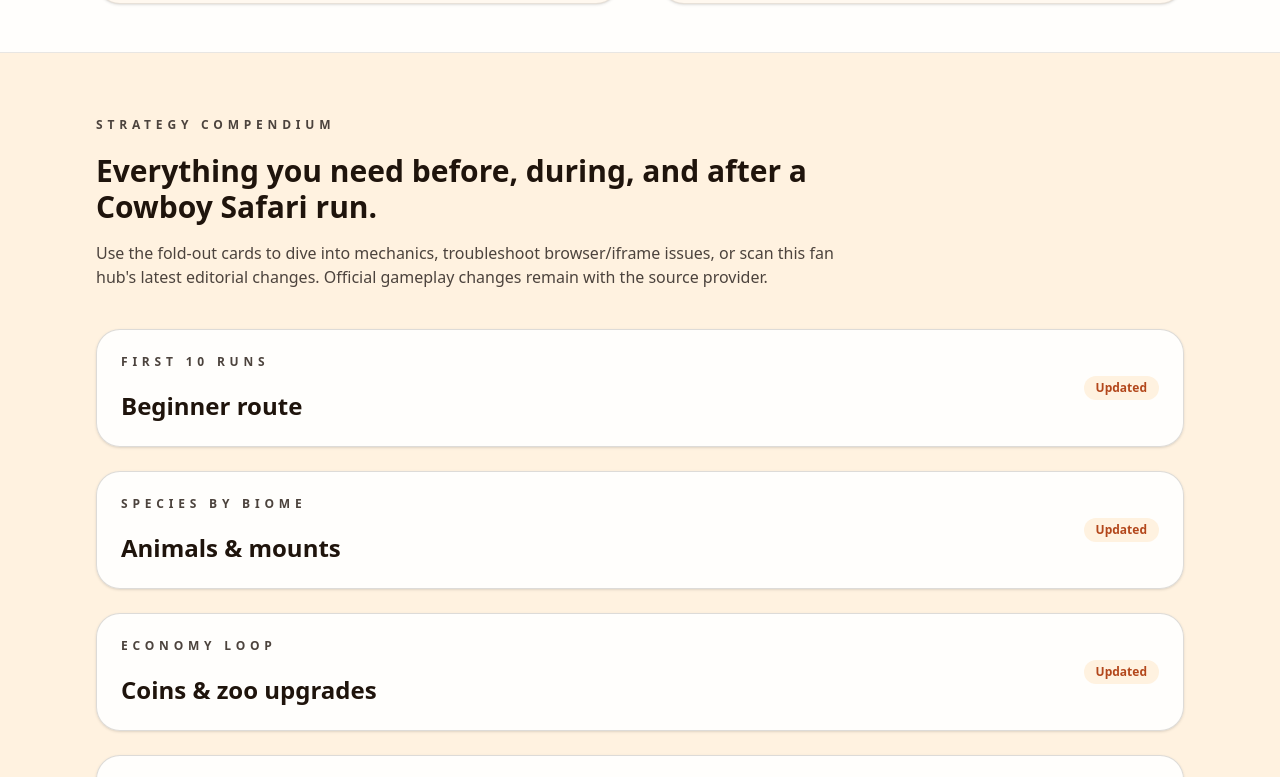
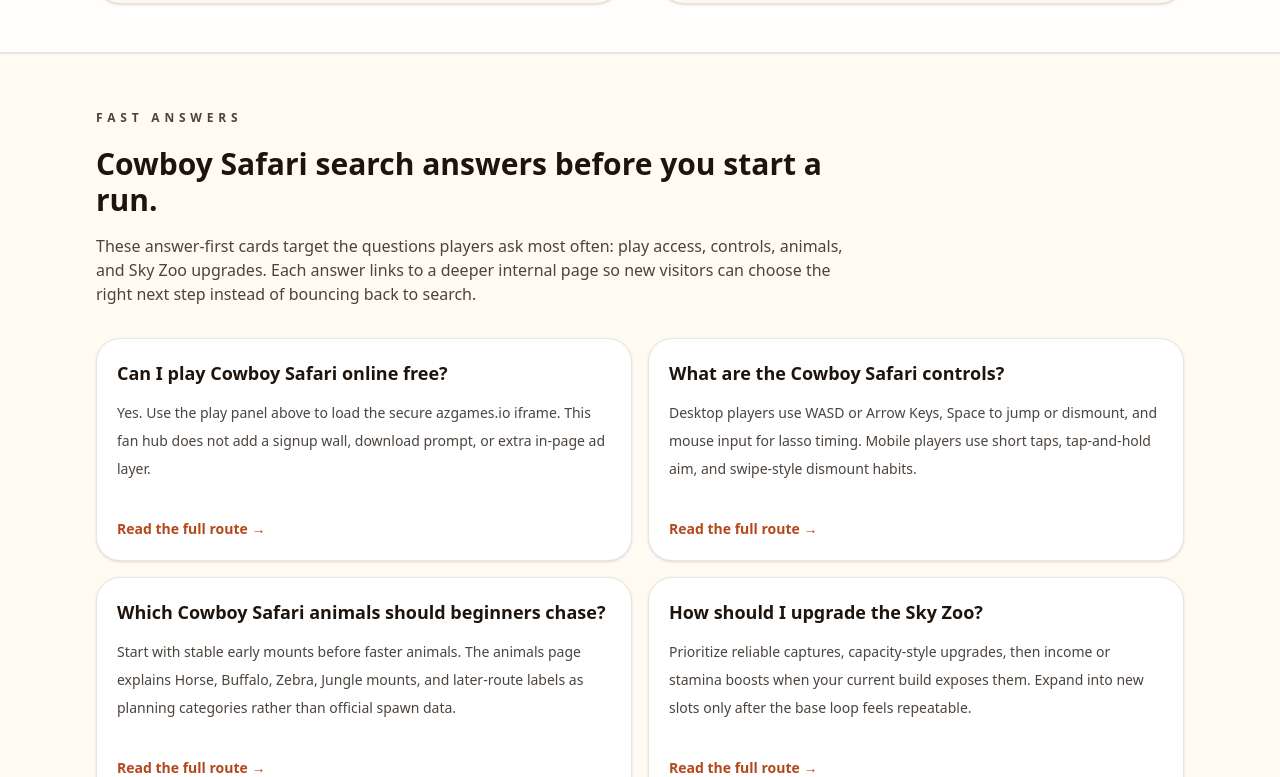
Before and after one commit to mengjian-github/cowboy-safari, a Next.js app: page / in a window 1280 px wide. Shown: the part 3703-4480 px from the top of the page. Built offline with nearby package versions, Linux system fonts and the light colour scheme.

Commit message:
fix: improve cowboy safari search intent and events

```diff
--- a/app/page.tsx
+++ b/app/page.tsx
@@ -97,6 +97,33 @@
   },
 ];
 
+const searchIntentCards = [
+  {
+    question: "Can I play Cowboy Safari online free?",
+    answer:
+      "Yes. Use the play panel above to load the secure azgames.io iframe. This fan hub does not add a signup wall, download prompt, or extra in-page ad layer.",
+    href: "#play",
+  },
+  {
+    question: "What are the Cowboy Safari controls?",
+    answer:
+      "Desktop players use WASD or Arrow Keys, Space to jump or dismount, and mouse input for lasso timing. Mobile players use short taps, tap-and-hold aim, and swipe-style dismount habits.",
+    href: "/controls",
+  },
+  {
+    question: "Which Cowboy Safari animals should beginners chase?",
+    answer:
+      "Start with stable early mounts before faster animals. The animals page explains Horse, Buffalo, Zebra, Jungle mounts, and later-route labels as planning categories rather than official spawn data.",
+    href: "/animals",
+  },
+  {
+    question: "How should I upgrade the Sky Zoo?",
+    answer:
+      "Prioritize reliable captures, capacity-style upgrades, then income or stamina boosts when your current build exposes them. Expand into new slots only after the base loop feels repeatable.",
+    href: "/sky-zoo",
+  },
+];
+
 const faqItems = [
   {
     question: "How do I play Cowboy Safari in fullscreen?",
@@ -131,6 +158,12 @@
 ];
 
 const timelineEvents = [
+  {
+    version: "2026-07-02 – Search intent and event routing refresh",
+    date: "2026-07-02",
+    notes:
+      "Added answer-first search cards for play, controls, animals, and Sky Zoo intent; routed key CTA and iframe events through both Plausible and GA4 where available.",
+  },
   {
     version: "2026-07-01 – Fan hub source-safety refresh",
     date: "2026-07-01",
@@ -268,6 +301,35 @@
         </div>
       </section>
 
+      <section className="border-y border-[#1f140c]/10 bg-[#fffaf2]">
+        <div className="mx-auto max-w-6xl px-4 py-14 sm:px-6 lg:px-8">
+          <div className="max-w-3xl">
+            <p className="text-xs font-semibold uppercase tracking-[0.4em] text-[#b3471b]/80">
+              Fast Answers
+            </p>
+            <h2 className="mt-3 text-3xl font-semibold text-[#1f140c]">
+              Cowboy Safari search answers before you start a run.
+            </h2>
+            <p className="mt-4 text-base text-[#1f140c]/80">
+              These answer-first cards target the questions players ask most often: play access, controls, animals, and Sky Zoo upgrades. Each answer links to a deeper internal page so new visitors can choose the right next step instead of bouncing back to search.
+            </p>
+          </div>
+          <div className="mt-8 grid gap-4 md:grid-cols-2">
+            {searchIntentCards.map((card) => (
+              <a
+                key={card.question}
+                href={card.href}
+                className="rounded-3xl border border-[#1f140c]/10 bg-white p-5 shadow-sm transition hover:-translate-y-0.5 hover:border-[#b3471b]/40"
+              >
+                <h3 className="text-lg font-semibold text-[#1f140c]">{card.question}</h3>
+                <p className="mt-3 text-sm leading-7 text-[#1f140c]/80">{card.answer}</p>
+                <span className="mt-4 inline-flex text-sm font-semibold text-[#b3471b]">Read the full route →</span>
+              </a>
+            ))}
+          </div>
+        </div>
+      </section>
+
       <section className="bg-[#fff2e0]">
         <div className="mx-auto max-w-6xl px-4 py-16 sm:px-6 lg:px-8">
           <div className="max-w-3xl">
--- a/components/hero-play-panel.tsx
+++ b/components/hero-play-panel.tsx
@@ -51,7 +51,7 @@
       (entries) => {
         entries.forEach((entry) => {
           if (entry.isIntersecting && !hasTrackedView) {
-            trackGA4Event("hero_iframe_visible", { game: siteConfig.shortName, source: "azgames.io", trigger: "intersection" });
+            trackEvent("hero_iframe_visible", { game: siteConfig.shortName, source: "azgames.io", trigger: "intersection" });
             setHasTrackedView(true);
           }
         });
@@ -73,6 +73,8 @@
     const node = iframeRef.current;
     if (!node) return;
 
+    trackEvent("fullscreen_click", { page: "home", location: "hero_iframe_overlay", game: siteConfig.shortName });
+
     const requestFullscreen =
       node.requestFullscreen ||
       // @ts-expect-error vendor prefixed
@@ -82,7 +84,6 @@
 
     if (requestFullscreen) {
       requestFullscreen.call(node);
-      trackGA4Event("fullscreen_click", { page: "home", location: "hero_iframe_overlay", game: siteConfig.shortName });
     } else {
       setToast("Your browser blocked fullscreen. Try manual controls (F11).");
     }
@@ -95,6 +96,8 @@
       url: siteConfig.baseUrl,
     };
 
+    trackEvent("share_click", { page: "home", location: "hero_iframe_overlay", method: "share" in navigator ? "native" : "clipboard" });
+
     try {
       if (navigator.share) {
         await navigator.share(shareData);
@@ -104,7 +107,6 @@
       } else {
         setToast("Copy this link manually: " + siteConfig.baseUrl);
       }
-      trackGA4Event("share_click", { page: "home", location: "hero_iframe_overlay", method: "share" in navigator ? "native" : "clipboard" });
     } catch {
       setToast("Sharing was canceled.");
     }
@@ -143,7 +145,7 @@
               loading="lazy"
               allowFullScreen
               onLoad={() => {
-                trackGA4Event("iframe_loaded", { game: siteConfig.shortName, source: "azgames.io" });
+                trackEvent("iframe_loaded", { game: siteConfig.shortName, source: "azgames.io" });
               }}
               className="h-[560px] w-full rounded-[24px] border-0 bg-black sm:h-[640px] lg:h-[680px]"
             />
@@ -198,10 +200,6 @@
                   page: "home",
                   location: controlsOpen ? "close_controls" : "open_controls",
                 });
-                trackGA4Event("controls_open", {
-                  page: "home",
-                  location: controlsOpen ? "close_controls" : "open_controls",
-                });
                 setControlsOpen((prev) => !prev);
               }}
               className="rounded-2xl border border-[#1f140c]/15 px-4 py-3 text-sm font-semibold text-[#1f140c] transition hover:border-[#b3471b] hover:text-[#b3471b]"
@@ -212,7 +210,7 @@
               href="/guides"
               onClick={() => {
                 trackEvent("hero_cta_click", { page: "home", location: "hero_guides", destination: "/guides" });
-                trackGA4Event("guide_click", { page: "home", location: "hero_guides", destination: "/guides" });
+                trackEvent("guide_click", { page: "home", location: "hero_guides", destination: "/guides" });
               }}
               className="rounded-2xl border border-transparent bg-[#1f140c] px-4 py-3 text-center text-sm font-semibold text-white transition hover:bg-black"
             >
@@ -222,7 +220,7 @@
               href="/support"
               onClick={() => {
                 trackEvent("hero_cta_click", { page: "home", location: "hero_email_support", destination: "/support" });
-                trackGA4Event("support_click", { page: "home", location: "hero_email_support" });
+                trackEvent("support_click", { page: "home", location: "hero_email_support" });
               }}
               className="rounded-2xl border border-[#1f140c]/15 px-4 py-3 text-center text-sm font-semibold text-[#1f140c] transition hover:border-[#b3471b] hover:text-[#b3471b]"
             >
@@ -232,7 +230,7 @@
               href="/guides#animals-mounts"
               onClick={() => {
                 trackEvent("hero_cta_click", { page: "home", location: "hero_animals_guide", destination: "/guides#animals-mounts" });
-                trackGA4Event("guide_click", { page: "home", location: "hero_animals_guide", destination: "/guides#animals-mounts" });
+                trackEvent("guide_click", { page: "home", location: "hero_animals_guide", destination: "/guides#animals-mounts" });
               }}
               className="rounded-2xl border border-[#1f140c]/15 px-4 py-3 text-center text-sm font-semibold text-[#1f140c] transition hover:border-[#b3471b] hover:text-[#b3471b]"
             >
@@ -246,7 +244,6 @@
                 className="text-xs font-semibold uppercase tracking-wide text-[#b3471b] md:hidden"
                 onClick={() => {
                   trackEvent("controls_close", { page: "home", location: "close_controls_panel" });
-                  trackGA4Event("controls_close", { page: "home", location: "close_controls_panel" });
                   setControlsOpen(false);
                 }}
               >
@@ -271,7 +268,6 @@
                   setToast("Copy manually from the list above.");
                 }
                 trackEvent("controls_copy", { page: "home", location: "controls_panel" });
-                trackGA4Event("controls_copy", { page: "home", location: "controls_panel" });
               }}
               className="mt-3 w-full rounded-xl border border-[#1f140c]/15 px-3 py-2 text-sm font-semibold text-[#1f140c] transition hover:border-[#b3471b] hover:text-[#b3471b]"
             >
@@ -328,7 +324,7 @@
                     href={pill.href}
                     onClick={() => {
                       if (pill.label === "Contact") {
-                        trackGA4Event("support_click", { page: "home", location: "info_pill_contact" });
+                        trackEvent("support_click", { page: "home", location: "info_pill_contact" });
                       }
                     }}
                     className="mt-1 inline-flex font-semibold text-[#b3471b] underline-offset-4 hover:underline"
@@ -352,7 +348,7 @@
             <a
               href="/support"
               onClick={() => {
-                trackGA4Event("support_click", { page: "home", location: "footer_support_copy" });
+                trackEvent("support_click", { page: "home", location: "footer_support_copy" });
               }}
               className="font-semibold text-[#b3471b]"
             >
--- a/components/tracked-email-link.tsx
+++ b/components/tracked-email-link.tsx
@@ -1,6 +1,6 @@
 "use client";
 
-import { trackGA4Event } from "@/lib/analytics";
+import { trackEvent } from "@/lib/analytics";
 
 export function TrackedEmailLink({
   location,
@@ -18,7 +18,7 @@
       href="/support"
       className={className}
       onClick={() =>
-        trackGA4Event("support_click", {
+        trackEvent("support_click", {
           page,
           location,
         })
--- a/lib/site-config.ts
+++ b/lib/site-config.ts
@@ -8,8 +8,8 @@
     "Independent Cowboy Safari fan hub with instant play, spoiler-free guides, parent resources, and zero in-page ads.",
   contactEmail: "support@cowboysafari.online",
   iframeSrc: "https://azgames.io/cowboy-safari.embed",
-  version: "fan-hub-2026.07.01",
-  lastUpdatedISO: "2026-07-01T01:38:05.000Z",
+  version: "fan-hub-2026.07.02",
+  lastUpdatedISO: "2026-07-02T02:10:00.000Z",
   downloads: {
     ios: "",
     android: "",
```
Also changed, not shown: app/guides/page.tsx (+10 -10 lines).
